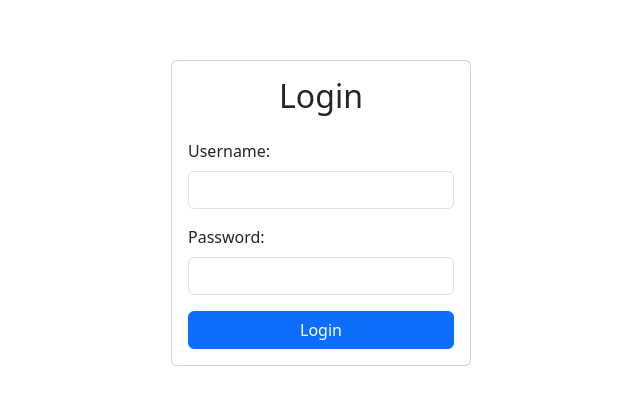
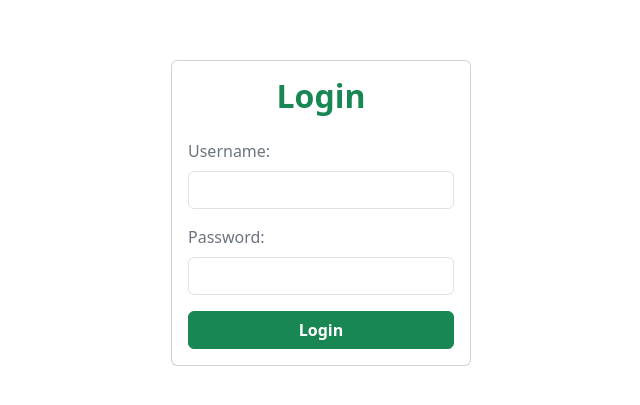
Before and after one commit to haikrisna/miniproject_react_krisna-kukuh-wijaya, a React (Vite) app in the folder myproject/: page /login in a window 1280 px wide. Shown: the part 187-592 px from the top of the page, without its empty margins (319-959 px from the left). Built offline with nearby package versions, Linux system fonts and the light colour scheme.

Commit message:
add logout button on profile

```diff
--- a/myproject/src/LandingPage/HeroSection.jsx
+++ b/myproject/src/LandingPage/HeroSection.jsx
@@ -109,7 +109,7 @@ export default function HeroSection() {
       </div>
 
       {/* Section 2: Kenapa Archiwaste Berbeda */}
-      <div className="container py-5 bg-light">
+      <div className="container py-5 bg-light rounded-4">
         <div className="row align-items-center">
           {/* Left Text */}
           <div className="col-md-6">
--- a/myproject/src/LoginPage/LoginPage.jsx
+++ b/myproject/src/LoginPage/LoginPage.jsx
@@ -45,10 +45,10 @@ export default function LoginPage({ setIsLoggedIn }) {
     <div className="container d-flex justify-content-center align-items-center vh-100">
       <div className="card" style={{ width: '300px' }}>
         <div className="card-body">
-          <h2 className="text-center mb-4">Login</h2>
+          <h2 className="text-center mb-4 fw-bold text-success">Login</h2>
           <form onSubmit={handleLogin}>
             <div className="mb-3">
-              <label className="form-label">Username:</label>
+              <label className="form-label text-secondary">Username:</label>
               <input
                 type="text"
                 className="form-control"
@@ -58,7 +58,7 @@ export default function LoginPage({ setIsLoggedIn }) {
               />
             </div>
             <div className="mb-3">
-              <label className="form-label">Password:</label>
+              <label className="form-label text-secondary">Password:</label>
               <input
                 type="password"
                 className="form-control"
@@ -67,7 +67,7 @@ export default function LoginPage({ setIsLoggedIn }) {
                 required
               />
             </div>
-            <button type="submit" className="btn btn-primary w-100">Login</button>
+            <button type="submit" className="btn btn-success w-100 fw-bold">Login</button>
             {errorMessage && <p className="text-danger text-center mt-2">{errorMessage}</p>}
           </form>
         </div>
--- a/myproject/src/component/NavbarComponent.jsx
+++ b/myproject/src/component/NavbarComponent.jsx
@@ -1,9 +1,11 @@
 import React from "react";
 import { useNavigate } from "react-router-dom";
+import { useState } from "react";
 import logoprofile from "../assets/heroimage.png";
 
 export default function NavbarComponent({ isLoggedIn, handleLogout }) {
   const navigate = useNavigate();
+  const [showDropdown, setShowDropdown] = useState(false);
 
   return (
     <div>
@@ -68,17 +70,38 @@ export default function NavbarComponent({ isLoggedIn, handleLogout }) {
             </ul>
             {/* Kondisi berdasarkan status login */}
             {isLoggedIn ? (
-              <div className="d-flex align-items-center">
+              <div className="d-flex align-items-center position-relative">
                 <img
                   src={logoprofile}
                   alt="Profile"
                   width="30"
                   height="30"
                   style={{ cursor: "pointer" }}
-                  onClick={handleLogout}
-                  title="Click to Logout"
-                  className=" rounded-circle"
+                  onClick={() => setShowDropdown(!showDropdown)} // Toggling dropdown
+                  title="Click to open menu"
+                  className="rounded-circle"
                 />
+
+                {showDropdown && (
+                  <div
+                    className="dropdown-menu show"
+                    style={{
+                      position: "absolute",
+                      top: "35px",
+                      right: "0",
+                      minWidth: "120px",
+                      padding: "5px 0",
+                    }}
+                  >
+                    <button
+                      className="dropdown-item"
+                      onClick={handleLogout}
+                      style={{ fontSize: "14px", padding: "5px 10px" }}
+                    >
+                      Logout
+                    </button>
+                  </div>
+                )}
               </div>
             ) : (
               <div>
```
